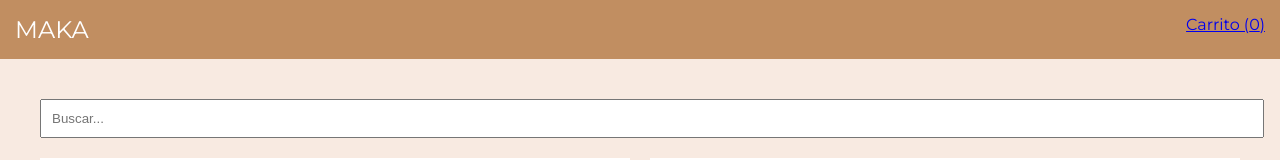
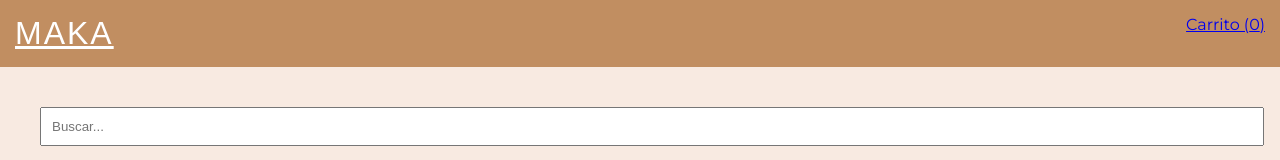
Before and after one commit to PaulinaWalconce/MakaAccesorios, a React (Vite) app: page / in a window 1280 px wide. Shown: the top 160 px of the page. Built offline with nearby package versions, Linux system fonts and the light colour scheme.

Commit message:
Modify logo styles in global.css
se actualiza tipografia a Bile

```diff
--- a/src/styles/global.css
+++ b/src/styles/global.css
@@ -13,10 +13,11 @@ body {
   justify-content: space-between;
 }
 
-.logo {
-  font-size: 24px;
+.logo{
+  font-family: 'Bile', sans-serif;
+  font-size: 32px;
   color: #ffffff;
-  text-decoration: none;
+  letter-spacing: 2px;
 }
 
 .container {
```
